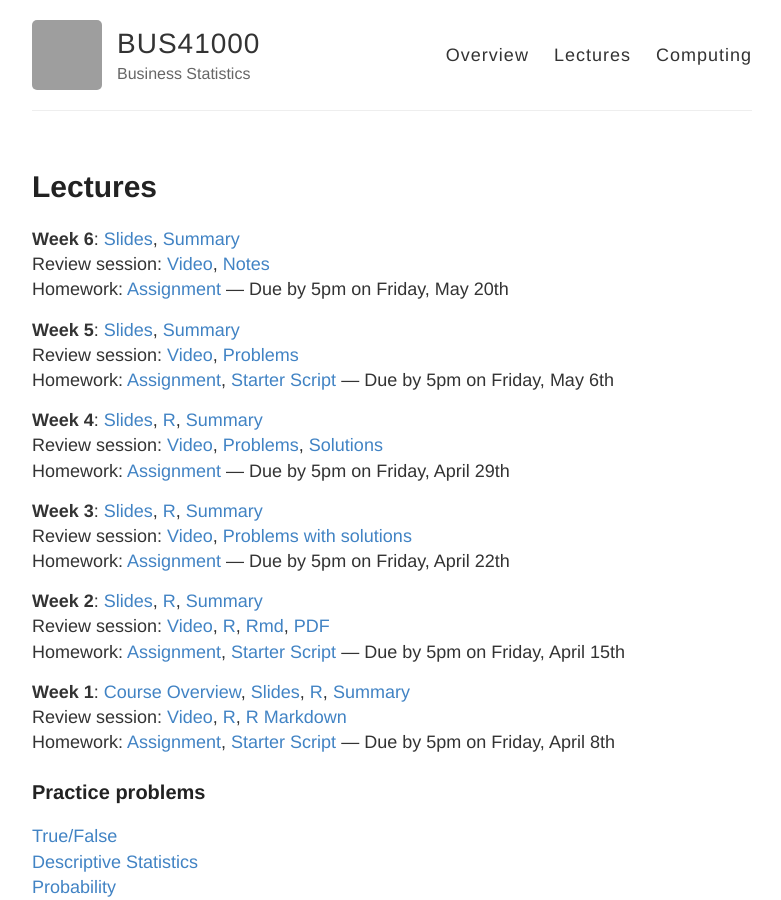
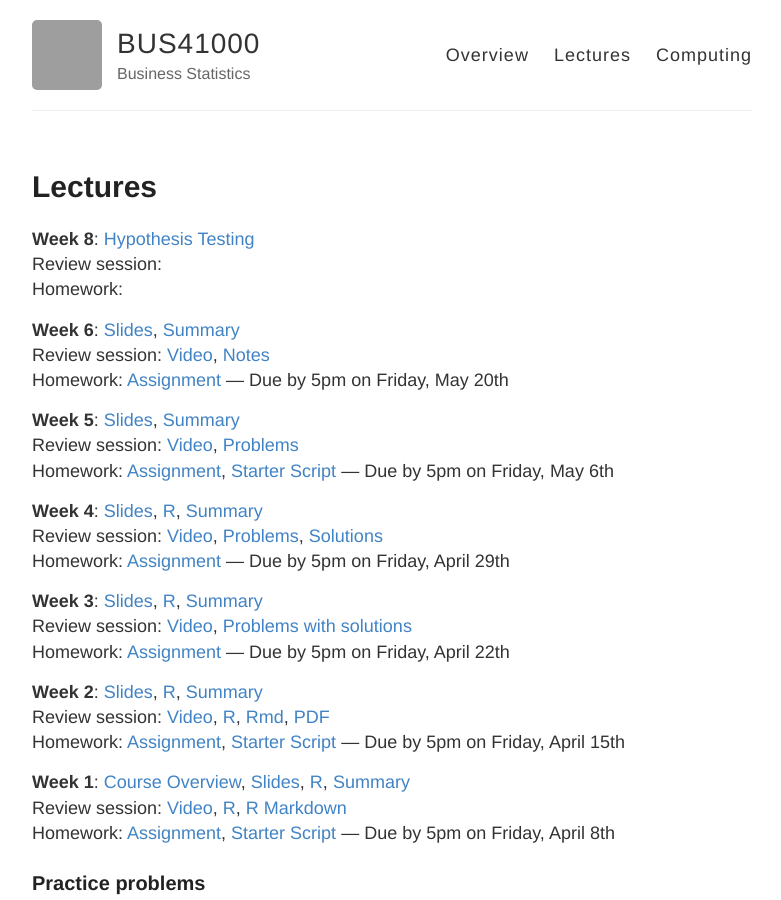
Before and after one commit to mlakolar/BUS41000, a Jekyll site: the page built from lectures.md, in a window 1280 px wide and 900 px high. Shown: the whole window, without its empty margins (248-1029 px from the left). Built offline with Jekyll 4.4.1, drawn with Linux system fonts in a browser that asks for light colours; grey boxes are pictures that could not be loaded.

Commit message:
Update lectures.md

```diff
--- a/lectures.md
+++ b/lectures.md
@@ -3,6 +3,12 @@ layout: page
 title: Lectures
 permalink: /lectures/
 ---
+
+**Week 8**:
+[Hypothesis Testing](https://github.com/mlakolar/BUS41000/raw/master/slides/08_lecture_hypothesisTesting.pdf)
+Review session:
+Homework:
+
 
 **Week 6**:
 [Slides](https://github.com/mlakolar/BUS41000/raw/master/slides/06_lecture.pdf),
```
